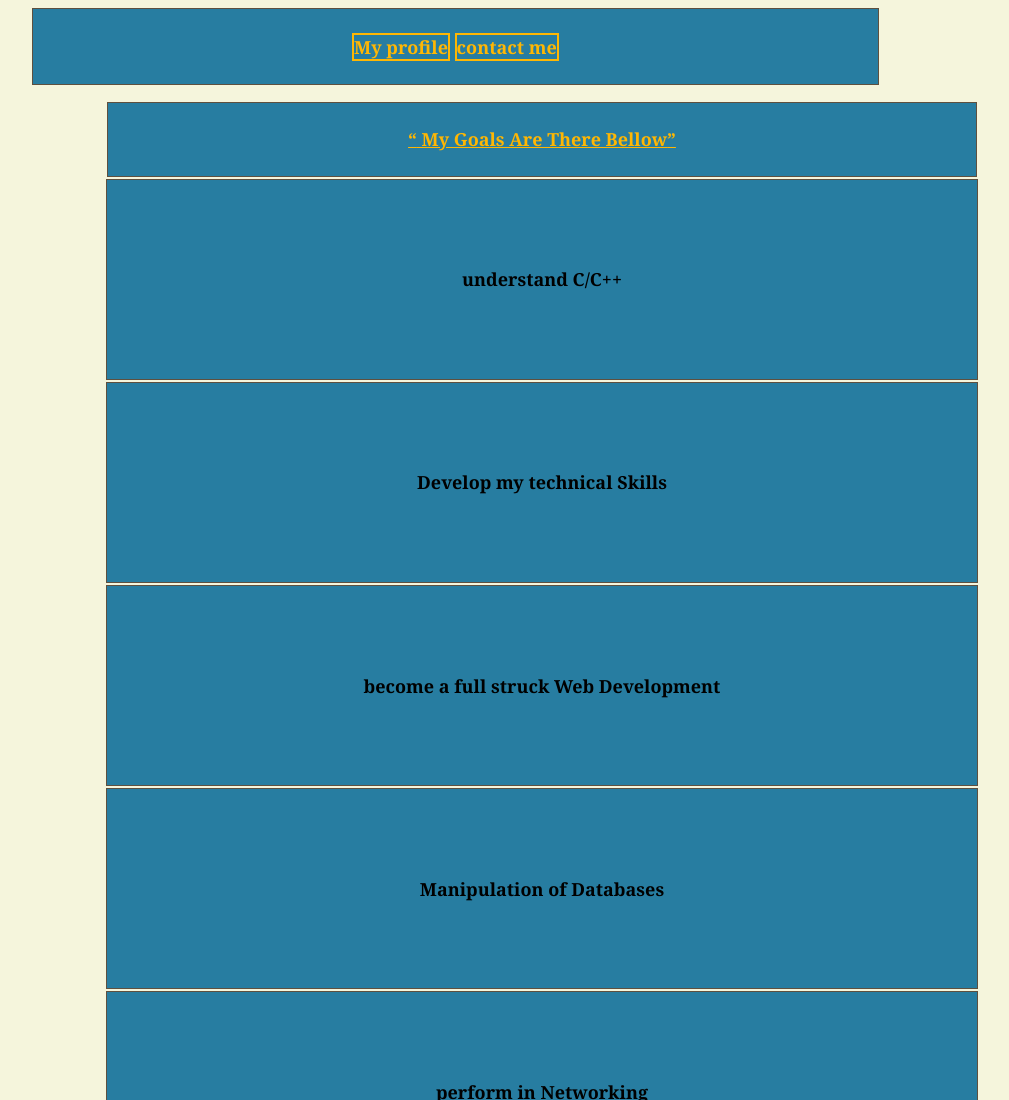
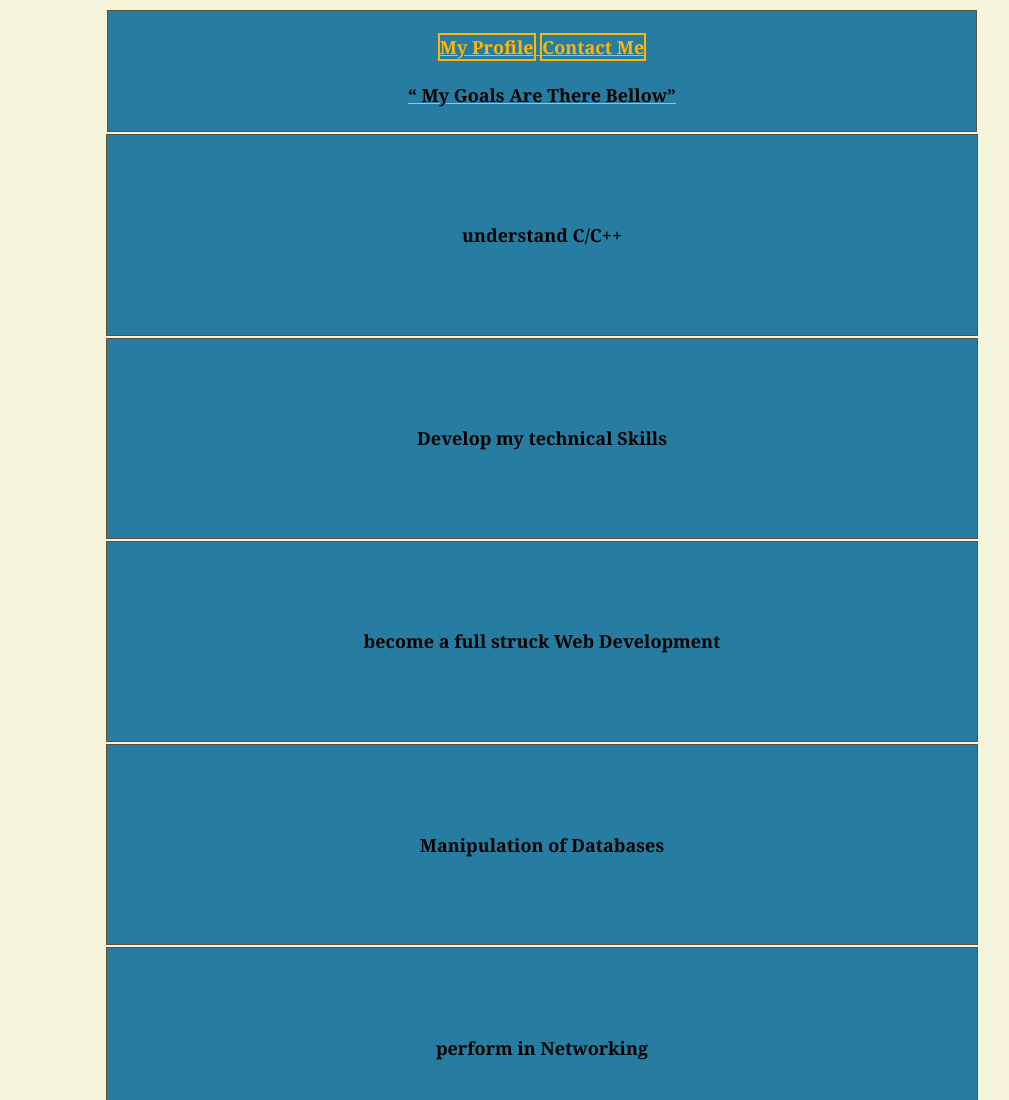
Before and after one commit to goffart-web/goffart_external.css, a plain HTML site: page goals.html in a window 1280 px wide. Shown: the top 1100 px of the page, without its empty margins (106-1115 px from the left). Drawn offline with Linux system fonts and the light colour scheme.

Commit message:
Update goals.html

```diff
--- a/goals.html
+++ b/goals.html
@@ -33,23 +33,8 @@ a:hover{
     font-size: 18px;
     font-weight: 600;
  }
- header{
-    align-items: center;
-    font-size: 24px;
-    font-weight: bold;
-    text-align: center;
-    border:1px solid #5e503f;
-    font-size: 18px;
-    padding: 2%;
-    margin-left: 130px ;
-    margin-right: 130px ;
-    background-color:#277da1;
-    margin-top: 2px;
-    margin-bottom: 15px;
-    width: 62%;
- }
+
  caption{
-    color:;
     align-items: center;
     color:#ffb703;
     font-size: 24px;
@@ -92,13 +77,16 @@ a:hover{
 <body>
     <header>
         <section class="navigation">
-            <a href="index.html"> My profile</a>
-            <a href="contacts.html"> contact me</a>
+
         </section>
     </header>
     <main>
         <table>
-           <caption> <q> My Goals are there bellow</q>
+           <caption>
+
+            <a href="index.html"> My profile</a>
+            <a href="contacts.html"> contact me</a> <br><br>
+            <q style="color: black;"> My Goals are there bellow</q>
            </caption>
             <tr class="row1"><td>understand C/C++</td></tr>
             <tr class="row2"><td>Develop my technical Skills</td></tr>
```
